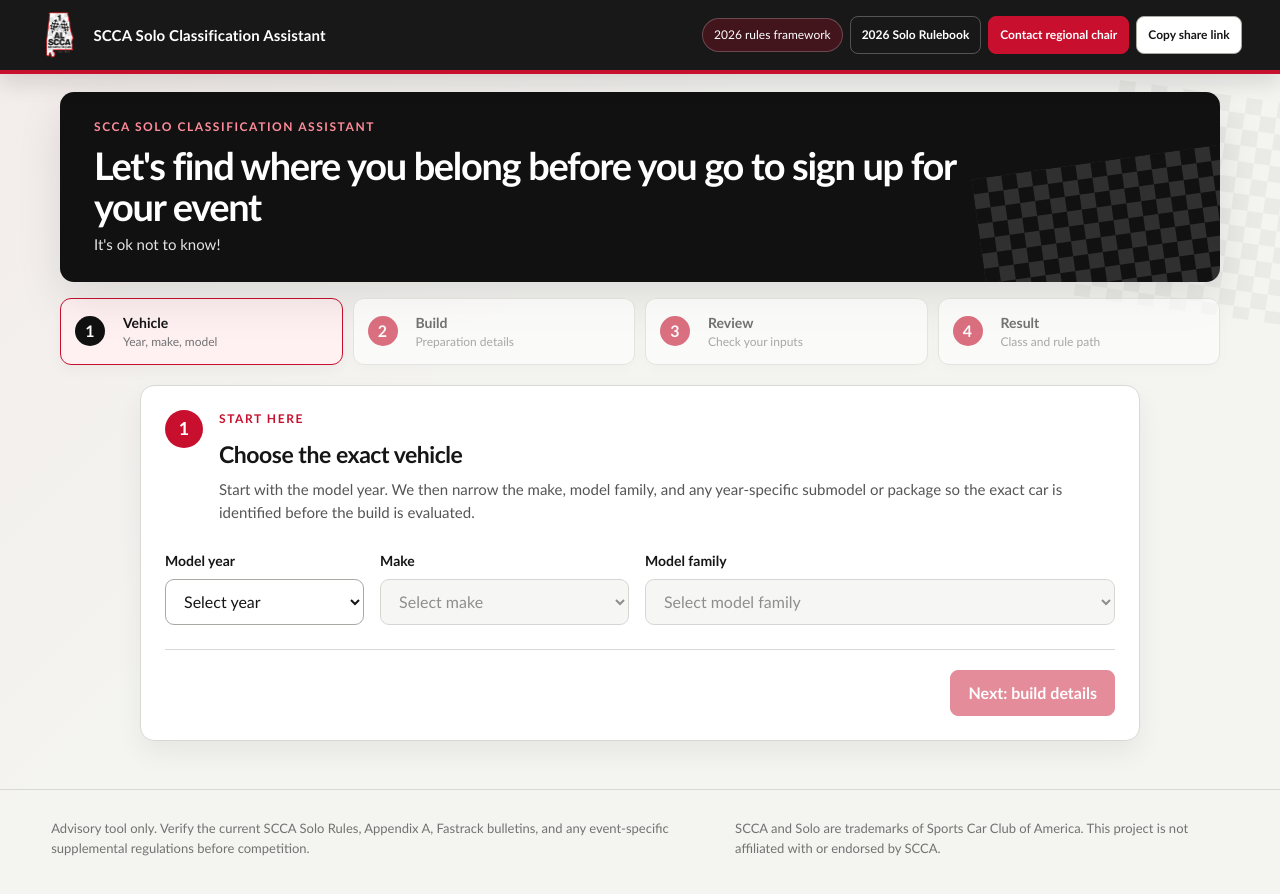
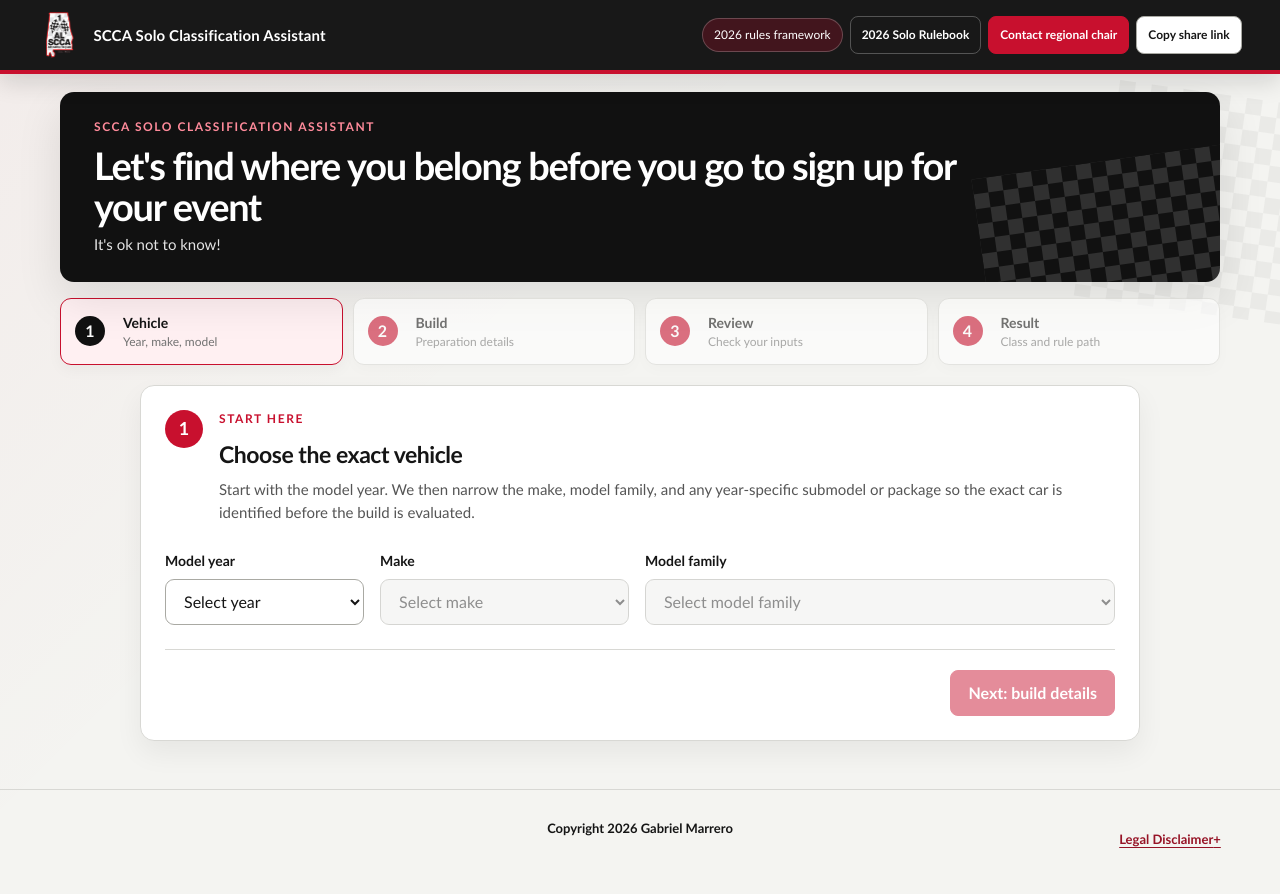
Before and after one commit to madcowg/scca-class-finder, a React (Vite) app: page / in a window 1280 px wide. Shown: the top 894 px of the page. Built offline with nearby package versions, Linux system fonts and the light colour scheme.

Commit message:
Reorganize footer legal disclaimer

```diff
--- a/src/App.tsx
+++ b/src/App.tsx
@@ -218,12 +218,21 @@
       </main>
 
       <footer>
-        <p>
-          Advisory tool only. Verify the current SCCA Solo Rules, Appendix A, Fastrack bulletins, and any event-specific supplemental regulations before competition.
-        </p>
-        <p>
-          SCCA and Solo are trademarks of Sports Car Club of America. This project is not affiliated with or endorsed by SCCA.
-        </p>
+        <span className="footer-spacer" aria-hidden="true" />
+        <p className="footer-copyright">Copyright 2026 Gabriel Marrero</p>
+        <details className="legal-disclaimer">
+          <summary>Legal Disclaimer</summary>
+          <div className="legal-disclaimer-content">
+            <p>
+              Advisory tool only. Verify the current SCCA Solo Rules, Appendix A, Fastrack
+              bulletins, and any event-specific supplemental regulations before competition.
+            </p>
+            <p>
+              SCCA and Solo are trademarks of Sports Car Club of America. This project is not
+              affiliated with or endorsed by SCCA.
+            </p>
+          </div>
+        </details>
       </footer>
     </div>
   );
--- a/src/styles.css
+++ b/src/styles.css
@@ -519,8 +519,54 @@
 .ledger a:hover, .national-history-panel a:hover { color: var(--red); }
 .review-row { background: #fffaf0; }
 
-footer { display: flex; justify-content: space-between; gap: 28px; padding: 28px clamp(18px, 4vw, 64px) 42px; border-top: 1px solid var(--line); color: var(--quiet); font-size: 13px; line-height: 1.55; }
-footer p { max-width: 700px; margin: 0; }
+footer {
+  position: relative;
+  display: grid;
+  grid-template-columns: 1fr auto 1fr;
+  align-items: start;
+  gap: 28px;
+  padding: 28px clamp(18px, 4vw, 64px) 42px;
+  border-top: 1px solid var(--line);
+  color: var(--quiet);
+  font-size: 13px;
+  line-height: 1.55;
+}
+footer p { margin: 0; }
+.footer-copyright { grid-column: 2; color: var(--ink); font-weight: 800; text-align: center; }
+.legal-disclaimer { grid-column: 3; justify-self: end; position: relative; text-align: right; }
+.legal-disclaimer summary {
+  min-height: 44px;
+  display: inline-flex;
+  align-items: center;
+  justify-content: center;
+  padding: 8px;
+  color: var(--red-dark);
+  font-weight: 900;
+  text-decoration: underline;
+  text-underline-offset: 3px;
+  cursor: pointer;
+  list-style: none;
+}
+.legal-disclaimer summary::-webkit-details-marker { display: none; }
+.legal-disclaimer summary::after { content: " +"; text-decoration: none; }
+.legal-disclaimer[open] summary::after { content: " -"; }
+.legal-disclaimer-content {
+  position: absolute;
+  z-index: 10;
+  right: 0;
+  bottom: calc(100% + 12px);
+  width: min(520px, calc(100vw - 32px));
+  display: grid;
+  gap: 12px;
+  padding: 17px;
+  border: 1px solid var(--line);
+  border-left: 5px solid var(--red);
+  border-radius: 10px;
+  color: var(--muted);
+  background: var(--surface);
+  box-shadow: var(--shadow);
+  text-align: left;
+}
 
 .sr-only {
   position: absolute;
@@ -550,7 +596,11 @@
   .class-lockup { align-items: flex-start; }
   .class-code { min-width: 78px; height: 78px; font-size: 25px; }
   .competitiveness-list, .tire-evidence-grid { grid-template-columns: 1fr; }
-  footer { flex-direction: column; gap: 14px; }
+  footer { grid-template-columns: 1fr; justify-items: center; gap: 13px; }
+  .footer-spacer { display: none; }
+  .footer-copyright { grid-column: 1; }
+  .legal-disclaimer { grid-column: 1; justify-self: center; text-align: center; }
+  .legal-disclaimer-content { position: static; margin-top: 12px; text-align: left; }
 }
 
 @media (max-width: 520px) {
```
